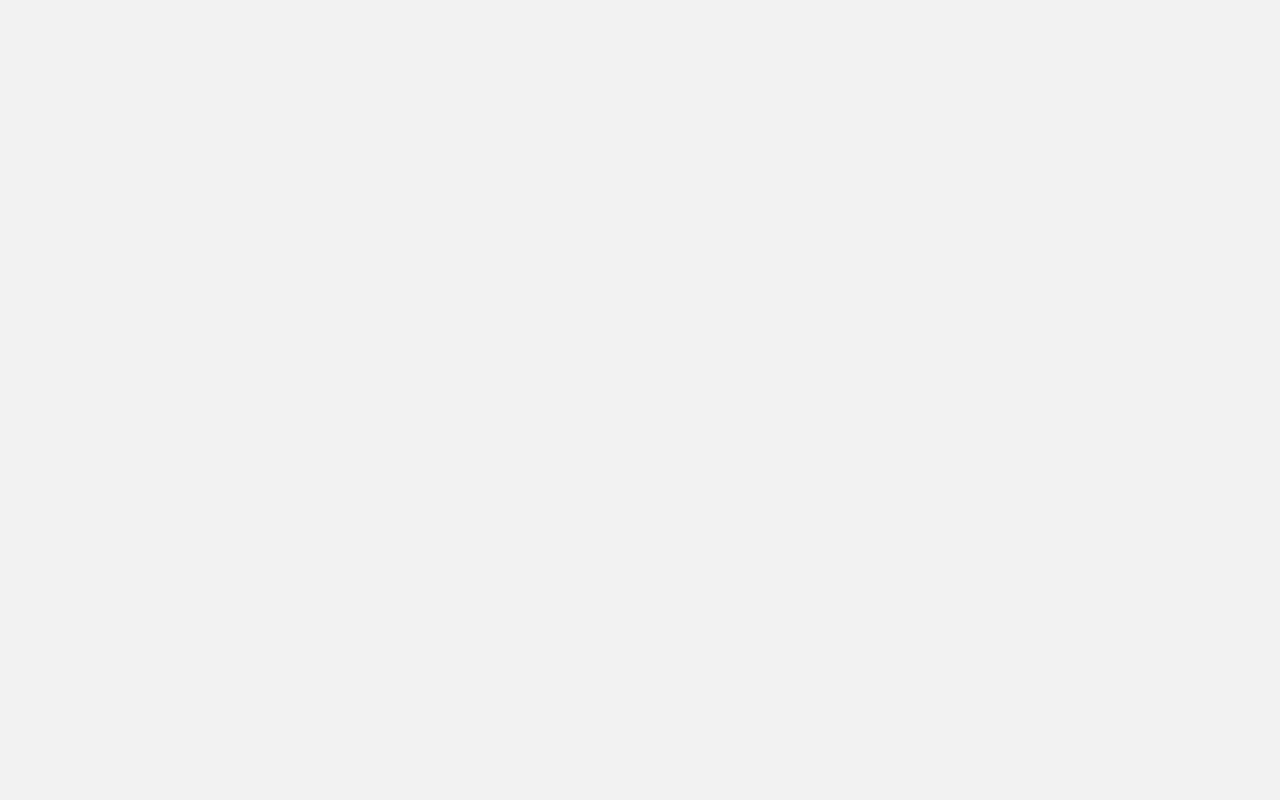
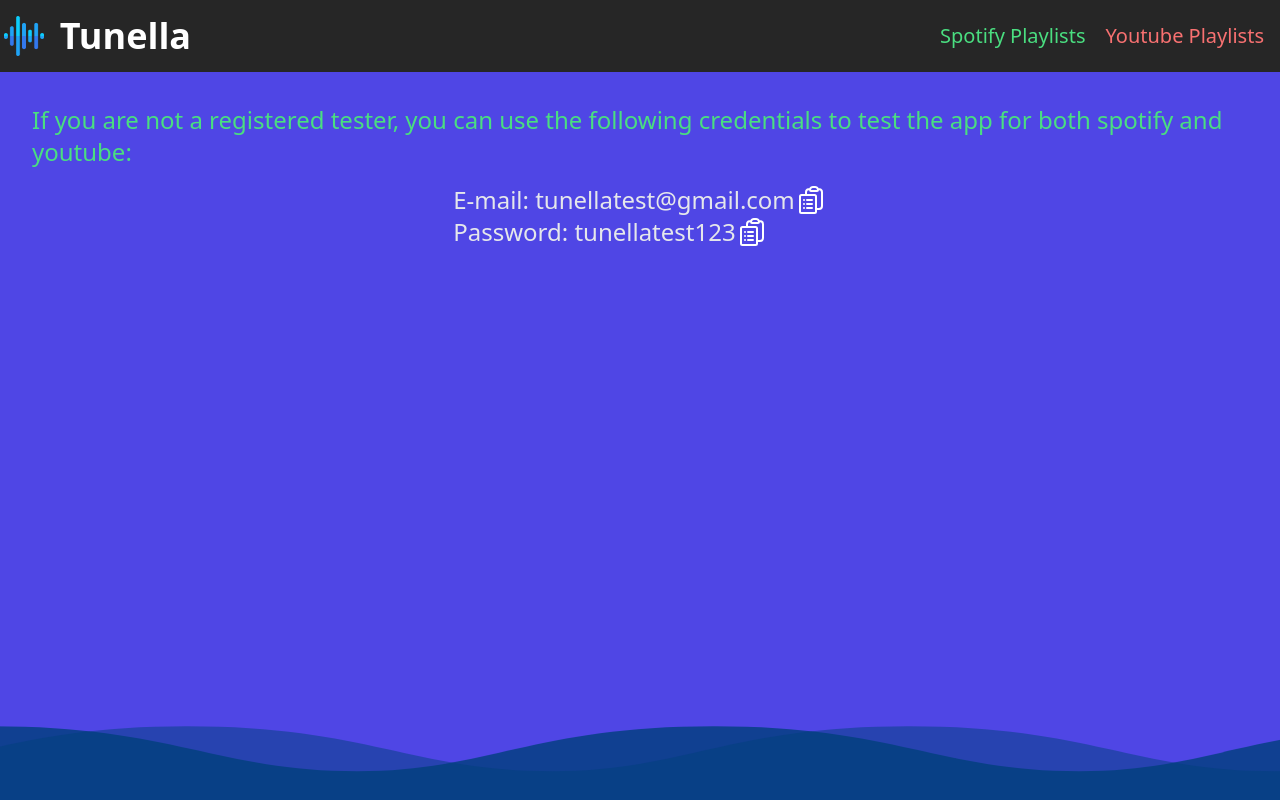
Before and after one commit to siddharth05092004/Tunella-frontend, a React (Vite) app: page /test-credentials in a window 1280 px wide. Before the commit this address had no page. Built offline with nearby package versions, Linux system fonts and the light colour scheme.

Commit message:
added test cred

```diff
--- a/src/App.jsx
+++ b/src/App.jsx
@@ -7,7 +7,7 @@ import YoutubeImport from './pages/YoutubeImport.jsx';
 import YoutubeExport from './pages/YoutubeExport.jsx';
 import SharePage from "./pages/SharePage.jsx";
 import Home from './pages/Home.jsx';
-
+import TestCredentials from './pages/TestCredentials.jsx';
 
 function App() {
 
@@ -26,6 +26,8 @@ function App() {
         <Route path="/youtube-export" element={<YoutubeExport/>} />
         <Route path="/share" element={<SharePage/>} />
 
+        <Route path="/test-credentials" element={<TestCredentials/>} />
+
 
       </Routes>
     </BrowserRouter>
--- a/src/pages/Home.jsx
+++ b/src/pages/Home.jsx
@@ -57,7 +57,7 @@ function Home(props) {
             <p align="justify" className="py-5 text-lg max-w-3xl font-mono">
               Tunella is a web app that helps you convert/share your favourite
               playlists across YouTube and Spotify. To get started choose the
-              platform you want to import your playlists from.
+              platform you want to import your playlists from. <a href="/test-credentials" className="text-gray-400 transition-all duration-200 hover:text-gray-200 underline">Test Credentials</a>
             </p>
           </div>
           <div className="flex justify-center">
--- /dev/null
+++ b/src/pages/TestCredentials.jsx
@@ -0,0 +1,40 @@
+import Navbar from "../components/Navbar";
+import Footer from "../components/Footer";
+import {toast,Toaster} from "react-hot-toast";
+
+function TestCredentials() {
+
+    async function copy_email(){
+        navigator.clipboard.writeText("tunellatest@gmail.com")
+        toast.success("Copied E-mail")
+    }
+
+    async function copy_password(){
+        navigator.clipboard.writeText("tunellatest123")
+        toast.success("Copied Password")
+    }
+
+  return (
+    <>
+      <div className="bg-indigo-600 text-gray-200 h-screen">
+        <Navbar />
+        <Toaster position="bottom-right"/>
+        <div className="m-8 max-w-lg grid grid-cols-1 grid-items-center place-items-center">
+          <div className="text-2xl md:text-5xl w-full max-w-sm text-green-400">
+            <span>
+              If you are not a registered tester, you can use the following
+              credentials to test the app for both spotify and youtube:
+            </span>
+          </div>
+          <div className="mt-4 text-2xl grid grid-cols-1 justify-center max-w-sm">
+            <span className="flex hover:cursor-pointer hover:text-gray-100 transition-all duration-100" onClick={copy_email}>E-mail: tunellatest@gmail.com <img src="/assets/icons/copy.svg" className="invert w-8"/></span>
+            <span className="flex  hover:cursor-pointer hover:text-gray-100 transition-all duration-100" onClick={copy_password}>Password: tunellatest123<img src="/assets/icons/copy.svg" className="invert w-8"/></span>
+          </div>
+        </div>
+        <Footer />
+      </div>
+    </>
+  );
+}
+
+export default TestCredentials;
--- a/tailwind.config.js
+++ b/tailwind.config.js
@@ -11,7 +11,8 @@ export default {
     "./src/pages/YoutubeExport.jsx",
     "./src/pages/SharePage.jsx",
     "./src/components/Navbar.jsx",
-    "./src/components/PlaylistCard.jsx"
+    "./src/components/PlaylistCard.jsx",
+    "./src/components/TestCredentials.jsx",
   ],
   theme: {
     extend: {},
```
